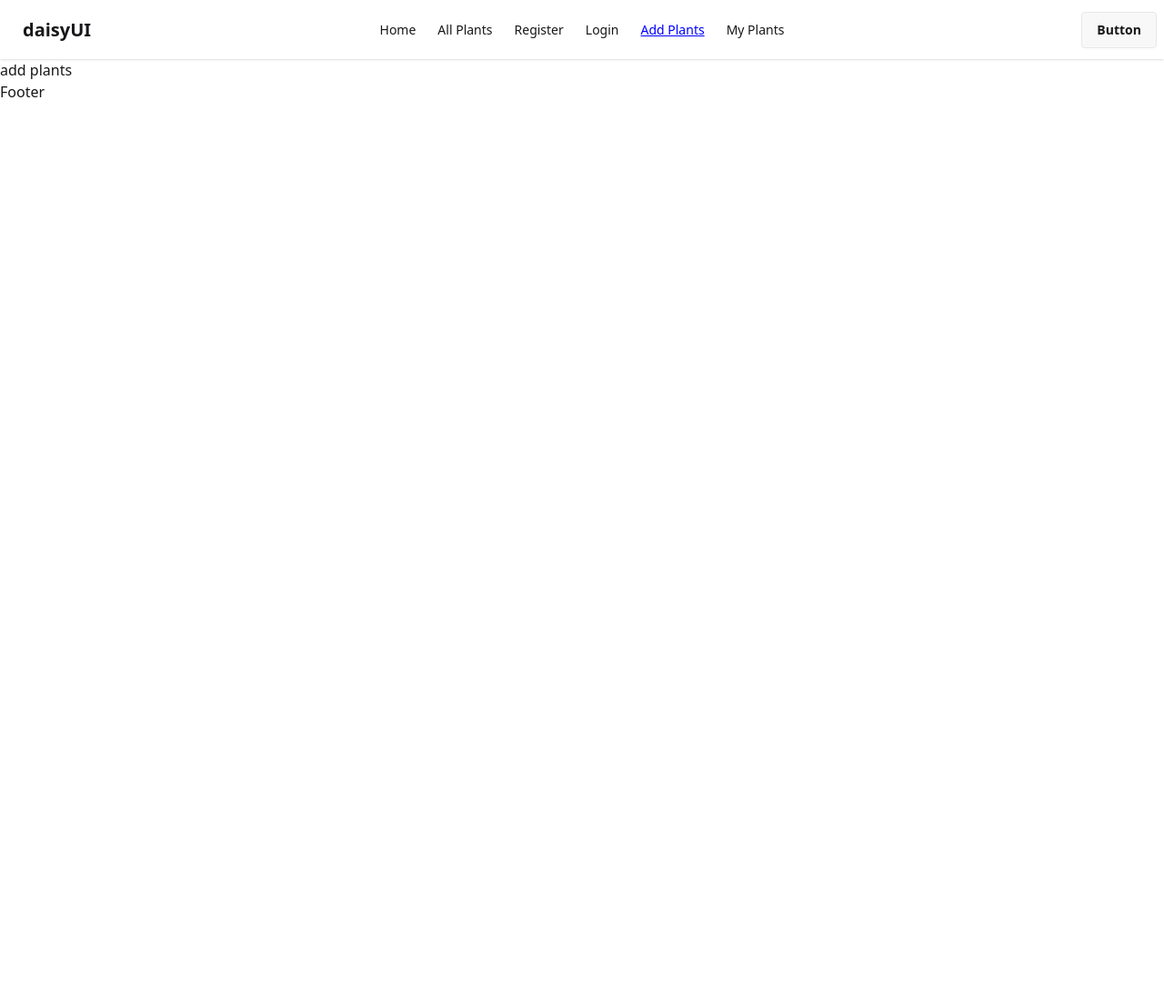
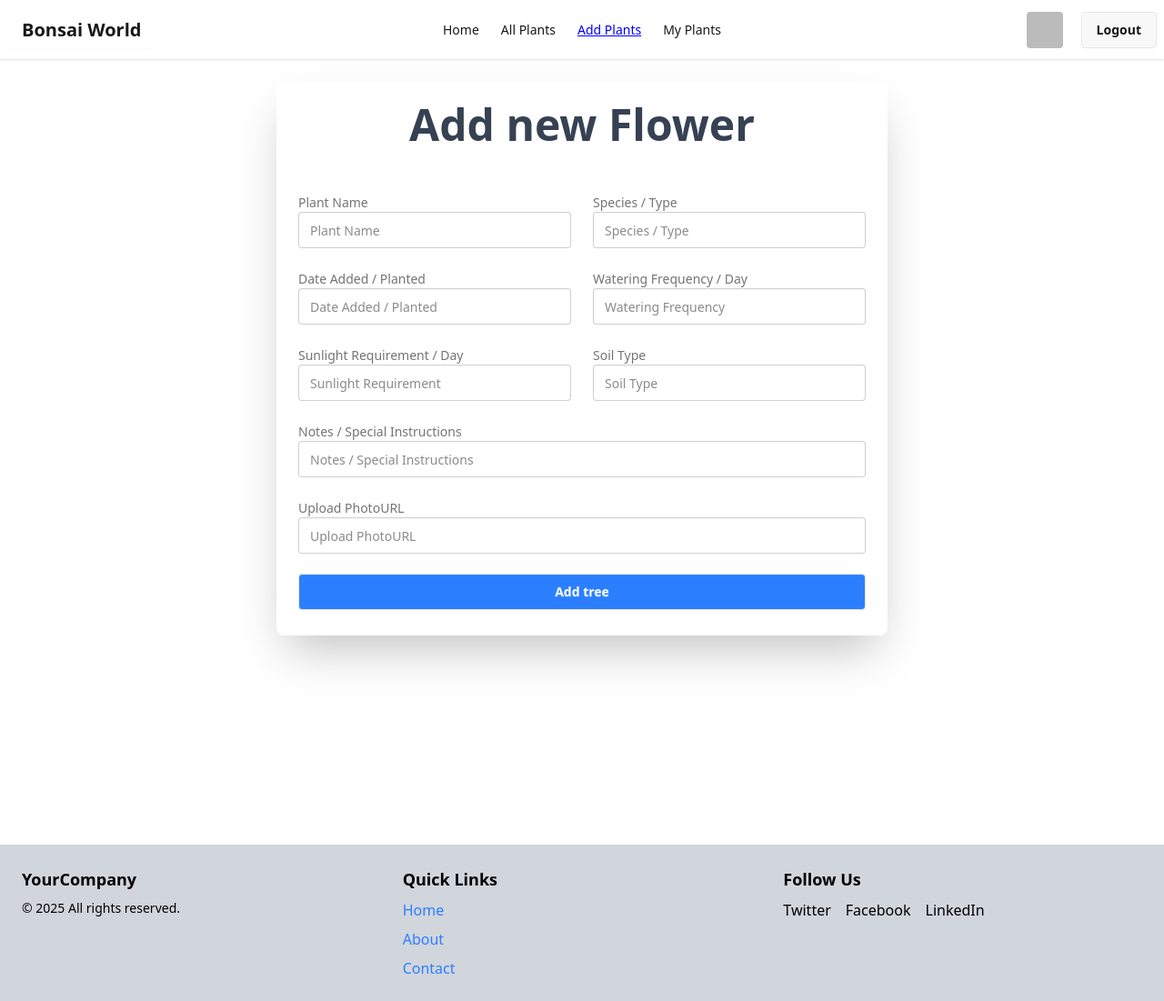
Before and after one commit to md-arifur-rahman09/flora-nest-client, a React (Vite) app: page /addplants in a window 1280 px wide. Shown: the whole page at 91% size. Before the commit the page ends 800 px from the top, so only its background shows below. Built offline with nearby package versions, Linux system fonts and the light colour scheme; no server answers; sample sign-in values are in the browser's storage.

Commit message:
create add new flower tree form

```diff
--- a/src/components/AddPlants.jsx
+++ b/src/components/AddPlants.jsx
@@ -1,10 +1,76 @@
 import React from 'react';
 
 const AddPlants = () => {
+     const handleSubmit=e=> {
+        e.preventDefault();
+        const form=e.target;
+        const fromData= new FormData(form);
+        const treeDetaits= Object.fromEntries(fromData.entries());
+        console.log(treeDetaits)
+
+
+
+     }
     return (
+
+    <div className="card bg-base-100 w-full  mt-6 max-w-2xl mx-auto shrink-0 shadow-2xl">
+      <div className="card-body">
+        <h1 className="text-5xl font-bold mb-10 text-center text-gray-700">Add new Flower</h1>
+        <form onSubmit={handleSubmit} className="fieldset text-sm ">
+
+        <div className='grid grid-cols-2 gap-6' >
+             <div>
+             <label className="label">Plant Name</label>
+          <input type="text" className="input" placeholder="Plant Name" name='plantName' />
+         </div>
+
+
+
+
+          <div>
+            <label className="label">Species / Type</label>
+          <input type="text" className="input" placeholder="Species / Type" name='species' />
+          </div>
+
+          <div>
+            <label className="label">Date Added / Planted</label>
+          <input type="text" className="input" placeholder="Date Added / Planted" name='date' />
+          </div>
+
+         <div>
+             <label className="label">Watering Frequency / Day</label>
+          <input type="text" className="input" placeholder="Watering Frequency" name='water' />
+         </div>
+
         <div>
-            add plants
+              <label className="label">Sunlight Requirement / Day</label>
+            <input type="text" className="input" placeholder="Sunlight Requirement" name='sunlight' />
         </div>
+
+          <div>
+            <label className="label">Soil Type</label>
+            <input type="text" className="input" placeholder="Soil Type" name='soil' />
+          </div>
+
+         <div className='col-span-2'>
+
+                <label className="label">Notes / Special Instructions</label>
+          <input type="text" className="input w-full" placeholder="Notes / Special Instructions" name='notes' />
+             </div>
+
+
+         <div className='col-span-2'>
+          <label className="label ">Upload PhotoURL</label>
+          <br />
+          <input type="text" className="input w-full" placeholder="Upload PhotoURL" name='photo' />
+       </div>
+
+        </div>
+          <button className="btn bg-blue-500 text-white w-full mt-4">Add tree</button>
+        </form>
+      </div>
+    </div>
+
     );
 };
 
--- a/src/components/Footer.jsx
+++ b/src/components/Footer.jsx
@@ -1,11 +1,44 @@
-import React from 'react';
+import React from "react";
+import { Link } from "react-router";
 
 const Footer = () => {
-    return (
-        <div>
-            Footer
+  return (
+
+      <div className="container mx-auto px-6 text-black">
+
+        {/* Grid Layout for better responsiveness */}
+        <div className="grid md:grid-cols-3 gap-6 text-center md:text-left">
+
+          {/* Company Info */}
+          <div>
+            <h2 className="text-lg font-semibold">YourCompany</h2>
+            <p className="text-sm mt-2">&copy; {new Date().getFullYear()} All rights reserved.</p>
+          </div>
+
+          {/* Navigation Links */}
+          <div>
+            <h2 className="text-lg font-semibold">Quick Links</h2>
+            <div className="mt-2 space-y-2">
+              <Link className="text-blue-500 hover:underline block" to="/">Home</Link>
+              <Link className="text-blue-500 hover:underline block" to="/about">About</Link>
+              <Link className="text-blue-500 hover:underline block" to="/contact">Contact</Link>
+            </div>
+          </div>
+
+          {/* Social Media Links */}
+          <div>
+            <h2 className="text-lg font-semibold">Follow Us</h2>
+            <div className="flex justify-center md:justify-start mt-2 space-x-4">
+              <a href="https://twitter.com" target="_blank" rel="noopener noreferrer" className="hover:text-blue-400"> Twitter</a>
+              <a href="https://facebook.com" target="_blank" rel="noopener noreferrer" className="hover:text-blue-400"> Facebook</a>
+              <a href="https://linkedin.com" target="_blank" rel="noopener noreferrer" className="hover:text-blue-400">LinkedIn</a>
+            </div>
+          </div>
+
         </div>
-    );
+      </div>
+
+  );
 };
 
 export default Footer;
--- a/src/components/Login.jsx
+++ b/src/components/Login.jsx
@@ -17,6 +17,13 @@ const Login = () => {
     loginUser(email, password)
       .then(result => {
         console.log(result.user);
+         Swal.fire({
+          position: "top-end",
+          icon: "success",
+          title: "You are successfully logged in.",
+          showConfirmButton: false,
+          timer: 1500
+        });
         navigate("/")
       })
       .catch(error => {
--- a/src/components/Navbar.jsx
+++ b/src/components/Navbar.jsx
@@ -1,19 +1,40 @@
 import React, { use } from 'react';
-import { NavLink } from 'react-router';
+import { Link, NavLink, useNavigate } from 'react-router';
 import { AuthContext } from '../context/AuthContext';
+import Swal from 'sweetalert2';
 
 const Navbar = () => {
-  const {user}=use(AuthContext);
-  // console.log(user)
-    const links= <>
+  const { user, logOut } = use(AuthContext);
+  const navigate = useNavigate()
+  console.log(user);
+
+  const links = <>
     <li><NavLink to='/'>Home</NavLink></li>
     <li><NavLink to='/allplants'>All Plants</NavLink></li>
-    <li><NavLink to='/register'>Register</NavLink></li>
-    <li><NavLink to='/login'>Login</NavLink></li>
-    <li><NavLink to='/addplants'>Add Plants</NavLink></li>
+    {user && <>  <li><NavLink to='/addplants'>Add Plants</NavLink></li>
     <li><NavLink to='/myplants'>My Plants</NavLink></li>
+    </>}
+
 
   </>
+
+  // logout
+  const handleLogout = () => {
+    logOut()
+      .then(() => {
+        // Sign-out successful.
+        Swal.fire({
+          position: "top-end",
+          icon: "success",
+          title: "You are logged out",
+          showConfirmButton: false,
+          timer: 1500
+        });
+        navigate("/login")
+      }).catch((error) => {
+        console.log(error.message);
+      });
+  };
   return (
     <div className="navbar bg-base-100 shadow-sm">
       <div className="navbar-start">
@@ -28,7 +49,7 @@ const Navbar = () => {
 
           </ul>
         </div>
-    <a className="btn btn-ghost text-xl">daisyUI</a>
+        <Link className='btn bg-white border-0  text-xl'   to='/'> <button>Bonsai World</button></Link>
       </div>
       <div className="navbar-center hidden lg:flex">
         <ul className="menu menu-horizontal px-1">
@@ -37,7 +58,17 @@ const Navbar = () => {
         </ul>
       </div>
       <div className="navbar-end">
-    <a className="btn">Button</a>
+        {user ?
+          <> <div className="avatar" title={`${user.displayName} - ${user.email}`}>
+            <div className="w-10 rounded mr-5">
+              <img src={user.photoURL} alt="User Avatar" />
+            </div>
+          </div>
+          <button onClick={handleLogout} className='btn'><a >Logout</a></button> </>
+          : <>
+           <Link className='btn' to='/login'>Login</Link>
+          <Link  to='/register'><button className='btn ml-5 bg-blue-500 text-white'>Register</button></Link>
+           </>}
       </div>
     </div>
   );
--- a/src/context/AuthProvider.jsx
+++ b/src/context/AuthProvider.jsx
@@ -1,44 +1,60 @@
 import React, { useEffect, useState } from 'react';
 import { AuthContext } from './AuthContext'
-import {auth} from '../firebase/firebase.init'
-import { createUserWithEmailAndPassword, onAuthStateChanged, sendPasswordResetEmail, signInWithEmailAndPassword, updateProfile } from 'firebase/auth';
+import { auth } from '../firebase/firebase.init'
+import { createUserWithEmailAndPassword, onAuthStateChanged, sendPasswordResetEmail, signInWithEmailAndPassword, signOut, updateProfile } from 'firebase/auth';
 
 const AuthProvider = ({ children }) => {
-    const [user,setUser]= useState(null)
-// create user
+    const [user, setUser] = useState(null);
+    const [loading, setLoading] = useState(true)
+    // create user
     const createUser = (email, password) => {
+        setLoading(true)
         return createUserWithEmailAndPassword(auth, email, password)
+
     }
 
     // login user
-    const loginUser= (email,password)=> {
-        return signInWithEmailAndPassword(auth,email, password)
+    const loginUser = (email, password) => {
+        setLoading(true)
+        return signInWithEmailAndPassword(auth, email, password)
     }
     // forget password
-    const forgetPassword= (email)=> {
+    const forgetPassword = (email) => {
+        setLoading(true)
         return sendPasswordResetEmail(auth, email)
     }
-// update profile
-const updateUser= (profile)=> {
-    return updateProfile(auth.currentUser,profile)
-}
+    // update profile
+    const updateUser = (profile) => {
+        setLoading(true)
+        return updateProfile(auth.currentUser, profile)
+    }
+    //  firebase logout
+    const logOut = () => {
+        setLoading(true)
+        return signOut(auth)
+    }
 
-    useEffect(()=> {
-        const unsubscribe= onAuthStateChanged(auth,(currentUser)=> {
+    useEffect(() => {
+        const unsubscribe = onAuthStateChanged(auth, (currentUser) => {
             // console.log(currentUser);
-            setUser(currentUser)
+            setUser(currentUser);
+            setLoading(false)
         });
 
-        return ()=> {
+        return () => {
             unsubscribe()
         }
-    },[])
+    }, []);
+
     const userInfo = {
         user,
         createUser,
         loginUser,
         updateUser,
-        forgetPassword
+        forgetPassword,
+        logOut,
+
+        loading
     }
     return <AuthContext value={userInfo}>
         {children}
--- a/src/layouts/Root.jsx
+++ b/src/layouts/Root.jsx
@@ -9,10 +9,10 @@ const Root = () => {
           <nav>
             <Navbar></Navbar>
           </nav>
-          <main>
+          <main className= ' h-96 md:min-h-screen'>
             <Outlet></Outlet>
           </main>
-          <footer>
+          <footer className="bg-gray-300 text-white py-6 mt-10">
             <Footer></Footer>
           </footer>
         </div>
--- a/src/main.jsx
+++ b/src/main.jsx
@@ -13,6 +13,7 @@ import MyPlants from './components/myPlants.jsx'
 import { createBrowserRouter, RouterProvider } from 'react-router'
 import Error from './components/Error.jsx'
 import AuthProvider from './context/AuthProvider.jsx'
+import PrivateRouter from './routes/PrivateRouter.jsx'
 
 const router = createBrowserRouter([
   {
@@ -20,11 +21,26 @@ const router = createBrowserRouter([
     Component: Root,
     children: [
       { index: true, Component: Home },
-      { path: '/allplants', Component: AllPlants },
-      { path: '/addplants', Component: AddPlants },
-      { path: '/myplants', Component: MyPlants },
-      { path: '/register', Component: Register },
-      { path: '/login', Component: Login }
+      {
+        path: '/allplants',
+        Component: AllPlants
+      },
+      {
+        path: '/addplants',
+        element: <PrivateRouter><AddPlants></AddPlants></PrivateRouter>
+      },
+      {
+        path: '/myplants',
+        element: <PrivateRouter><MyPlants></MyPlants></PrivateRouter>
+      },
+      {
+        path: '/register',
+        Component: Register
+      },
+      {
+        path: '/login',
+        Component: Login
+      }
     ]
   },
   {
--- a/src/routes/PrivateRouter.jsx
+++ b/src/routes/PrivateRouter.jsx
@@ -1,11 +1,18 @@
-import React from 'react';
+import React, { useContext } from 'react';
+import { AuthContext } from '../context/AuthContext';
+import { Navigate } from 'react-router';
 
-const PrivateRouter = () => {
-    return (
-        <div>
+const PrivateRouter = ({ children }) => {
 
-        </div>
-    );
+    const { user, loading } = useContext(AuthContext);
+    if (loading) {
+        return <span className="loading loading-ring loading-xl"></span>
+    }
+    if (user) {
+        return children
+    }
+    return <Navigate  to='/login' ></Navigate>
+
 };
 
 export default PrivateRouter;
```
Also changed, not shown: src/firebase/firebase.init.js (+7 -12 lines), 1 other file (tests, documents, lock files or other folders). Lines whose indentation alone changed are shown as unchanged.
